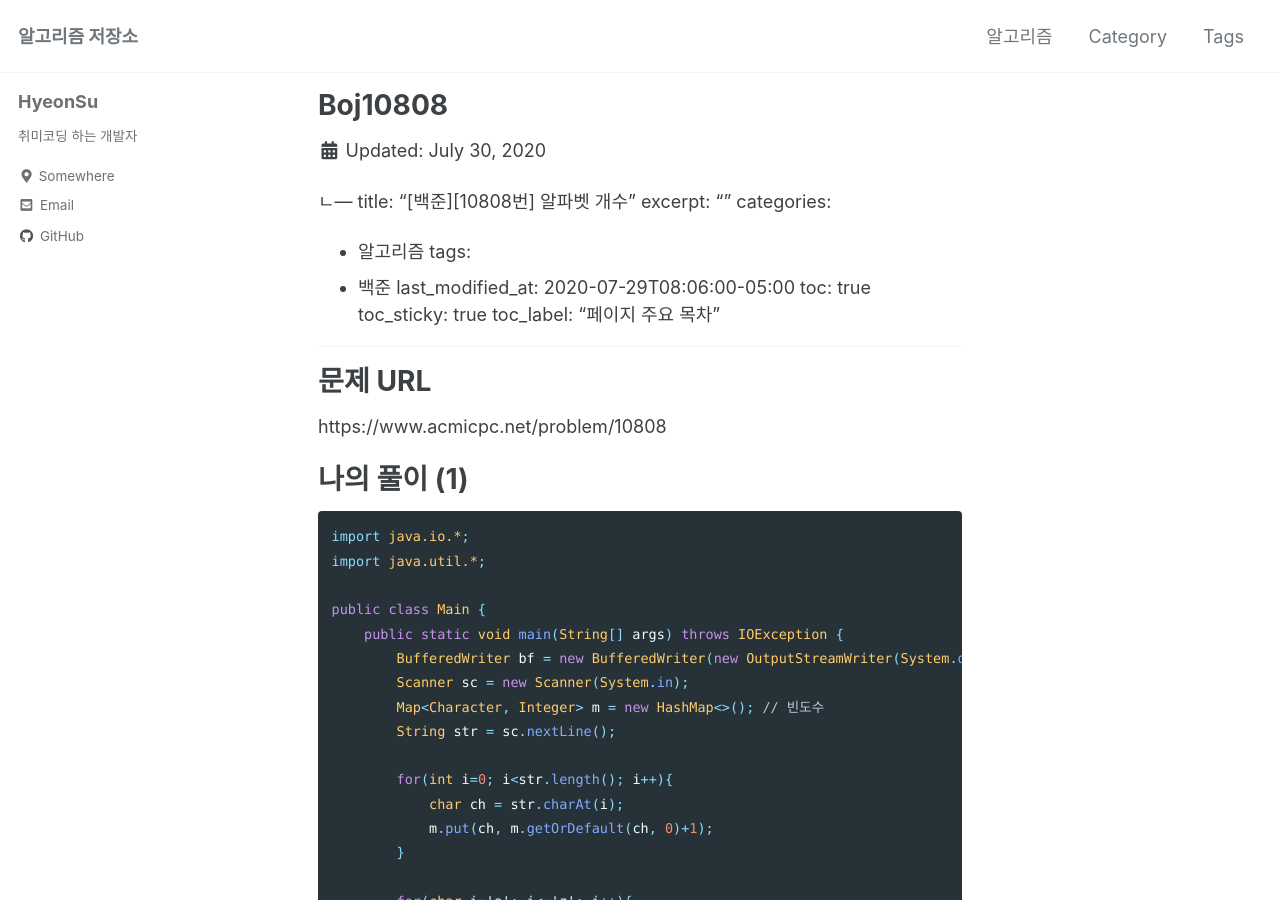
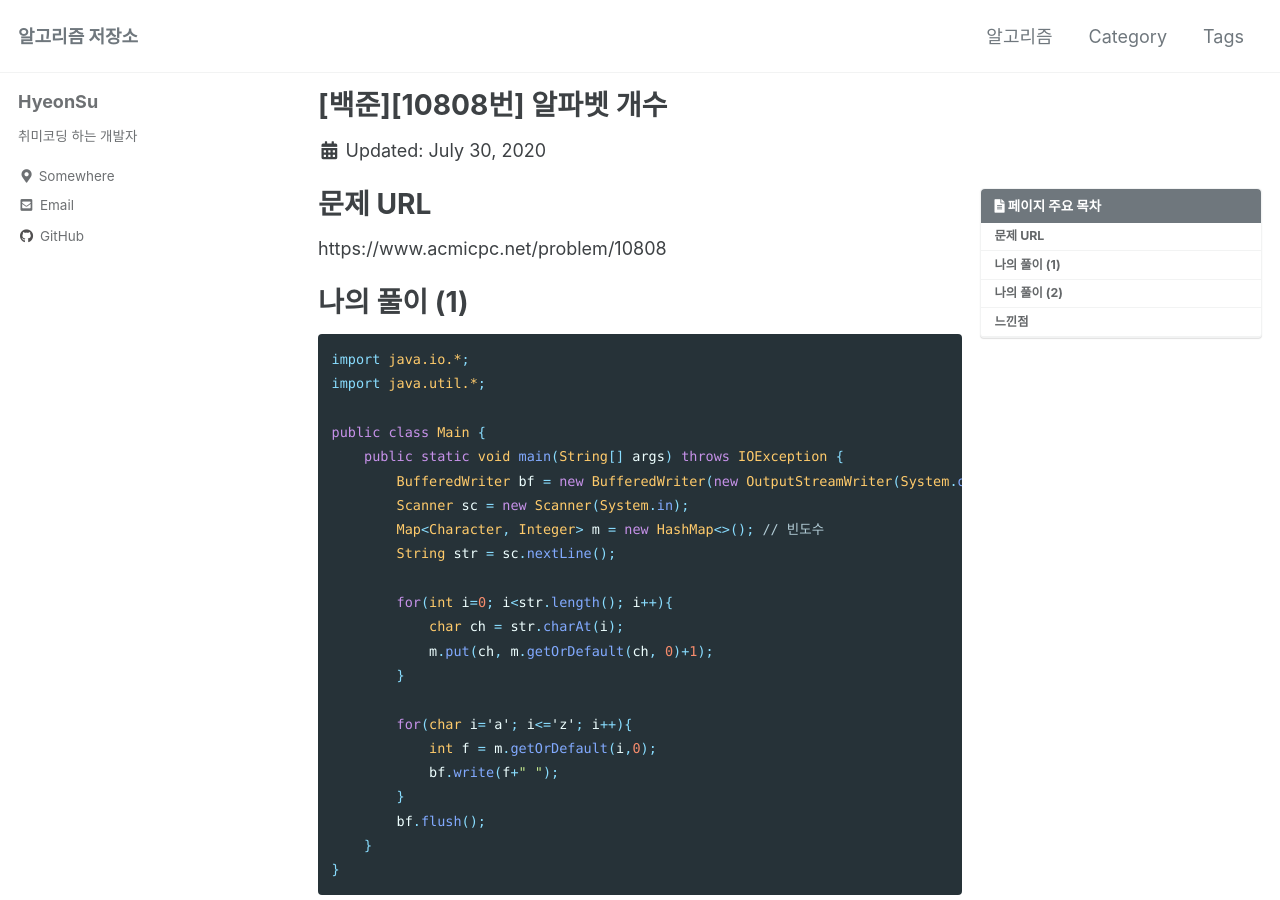
Before and after one commit to hscom96/hscom96.github.io, a Jekyll site: the page built from _posts/2020-07-30-boj10808.md, in a window 1280 px wide and 900 px high. Built offline with Jekyll 4.4.1, drawn with Linux system fonts in a browser that asks for light colours; cached includes are drawn as plain includes; comment, search, counter and statistics services are not loaded; some of the changed text lies outside the part shown.

Commit message:
오류 수정

```diff
--- a/_posts/2020-07-30-boj10808.md
+++ b/_posts/2020-07-30-boj10808.md
@@ -1,4 +1,4 @@
-ㄴ---
+---
 title:  "[백준][10808번] 알파벳 개수"
 excerpt: ""
 categories:
```
Also changed, not shown: _posts/2020-07-30-boj1978.md (+1 -1 lines).
